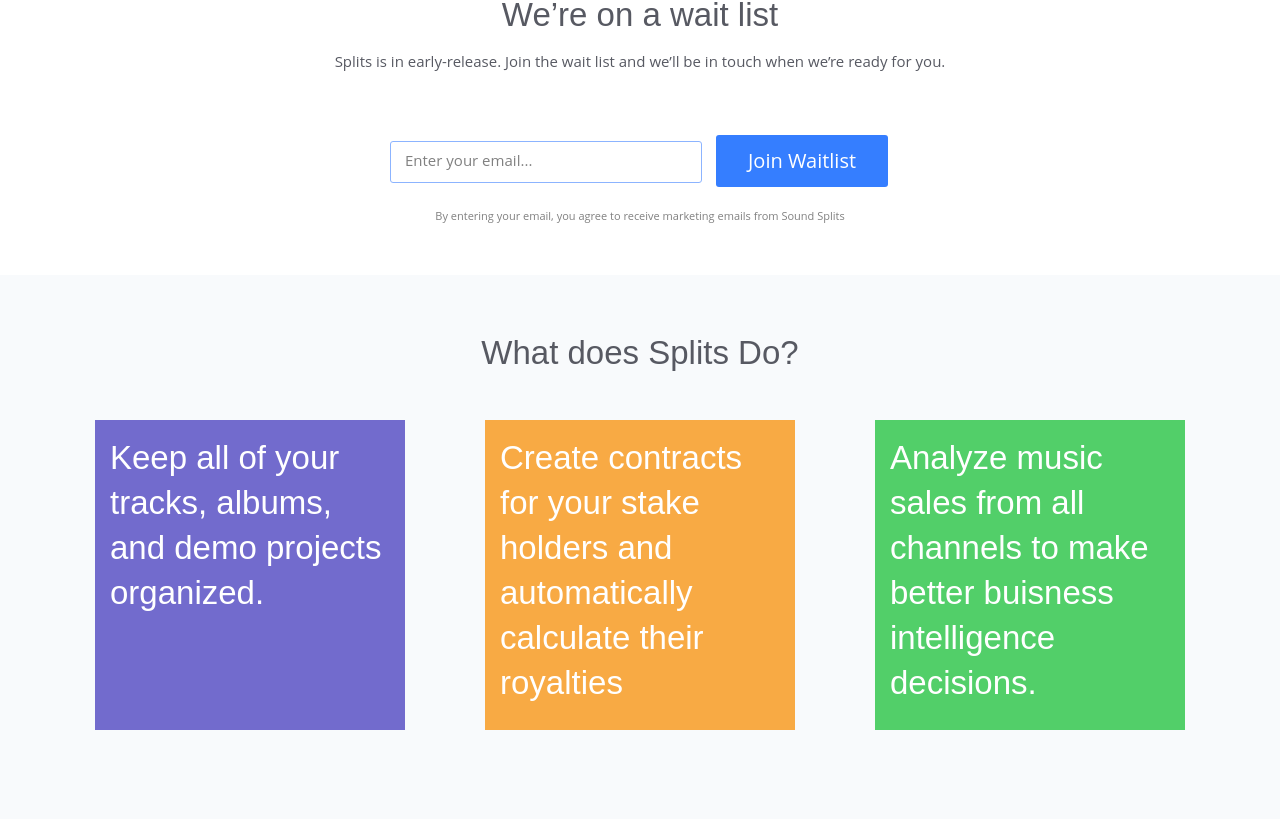
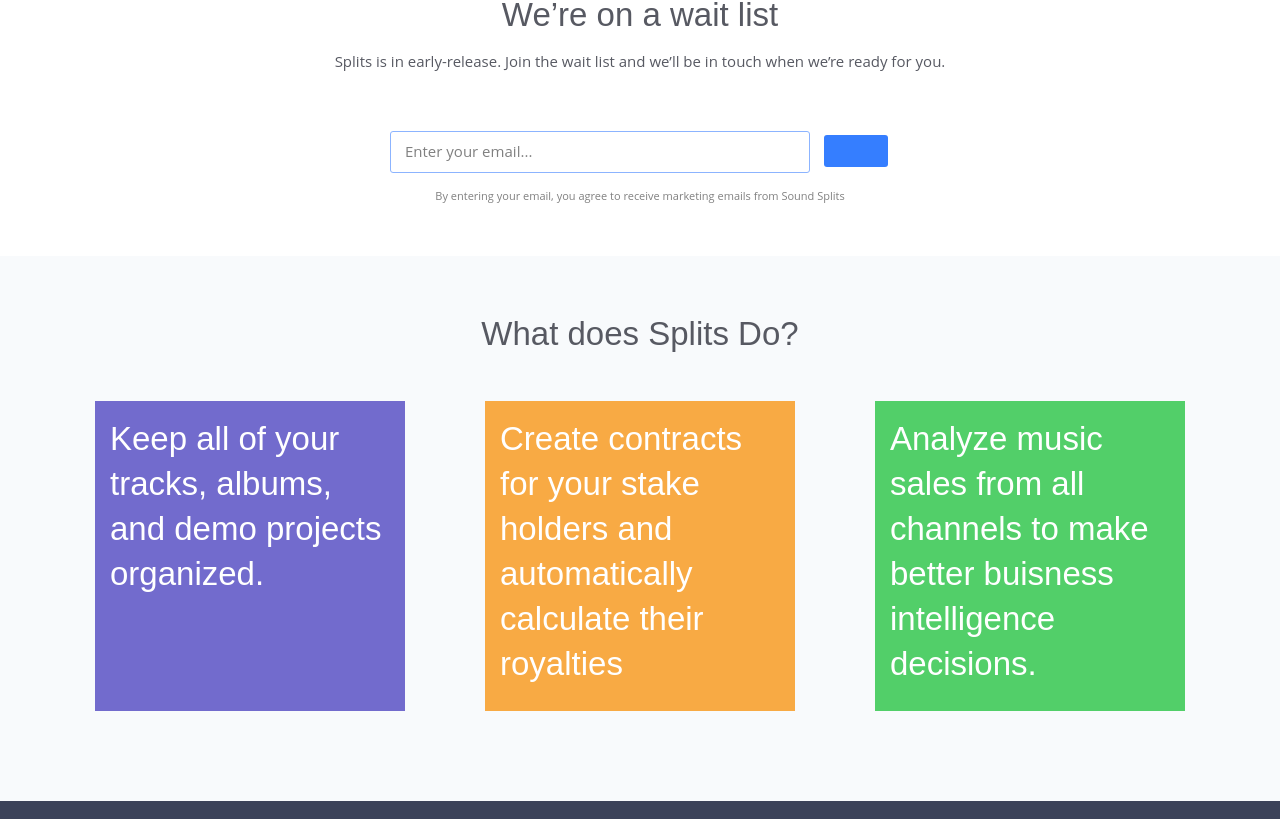
Before and after one commit to F0rgiv/splits-landing, a plain HTML site: page src/main.html in a window 1280 px wide. Shown: the part 1029-1848 px from the top of the page. Drawn offline with Linux system fonts and the light colour scheme; a script that the page names is missing; a web font is replaced by a local one.

Commit message:
adjust button

```diff
--- a/src/main.html
+++ b/src/main.html
@@ -38,7 +38,7 @@
                     <div class="underline"></div>
                     <label for="email">Enter your email...</label>
                 </div>
-                <input class="button ml" type="submit" value="Join Waitlist"></button>
+                <button class="button ml" type="submit" value="Join Waitlist"></button>
             </form>
             <p class="signup-notice">By entering your email, you agree to receive marketing emails from Sound Splits</p>
         </signup>
```
